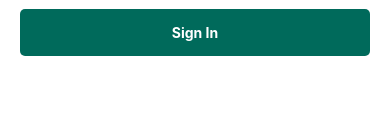
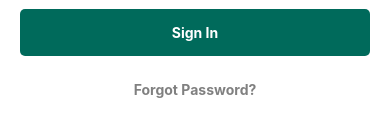
Before and after one commit to IanKaire/CytonnAuthentication, a React Native app: screen / in a window 390 px wide. Shown: the part 274-410 px from the top of the page. Built offline with nearby package versions, Linux system fonts and the light colour scheme.

Commit message:
implemented button type property

```diff
--- a/src/components/CustomButton/CustomButton.js
+++ b/src/components/CustomButton/CustomButton.js
@@ -1,17 +1,10 @@
 import React from 'react';
 import {Text, StyleSheet, Pressable} from 'react-native';
 
-const CustomButton = ({onPress, text}) => {
+const CustomButton = ({onPress, text, type="PRIMARY"}) => {
   return (
-    <Pressable
-      onPress={onPress}
-      style={
-        styles.container
-        }>
-      <Text
-        style={
-          styles.text
-          }>
+    <Pressable onPress={onPress} style={[styles.container, styles[`container_${type}`]]}>
+      <Text style={[styles.text, styles[`text_${type}`]]}>
         {text}
       </Text>
     </Pressable>
@@ -21,17 +14,35 @@
 const styles = StyleSheet.create({
   container: {
     width: '100%',
-    backgroundColor: '#006A5B',
     padding: 15,
     marginVertical: 5,
     alignItems: 'center',
     borderRadius: 5,
   },
 
+  container_PRIMARY: {
+    backgroundColor: '#006A5B',
+  },
+
+  container_SECONDARY: {
+    borderColor: '#006A5B',
+    borderWidth: 2,
+  },
+
+  container_TERTIARY: {},
+
   text: {
     fontWeight: 'bold',
     color: 'white',
-  }
+  },
+
+  text_SECONDARY: {
+    color: '#006A5B',
+  },
+
+  text_TERTIARY: {
+    color: 'gray',
+  },
 });
 
 export default CustomButton;
--- a/src/screens/SignInScreen/SignInScreen.js
+++ b/src/screens/SignInScreen/SignInScreen.js
@@ -16,6 +16,10 @@
         console.warn(password);
     };
 
+    const onForgotPasswordPressed = () => {
+        console.warn('Forgot Password Pressed');
+    };
+
     return (
         <View style={styles.root}>
              <Image
@@ -26,6 +30,7 @@
         <CustomInput placeholder="Username" value={username} setValue={setUserName} secureTextEntry={false}/>
         <CustomInput placeholder="Password" value={password} setValue={setPassword} secureTextEntry={true}/>
         <CustomButton text="Sign In" onPress={onSignInPressed}/>
+        <CustomButton text="Forgot Password?" onPress={onForgotPasswordPressed} type="TERTIARY"/>
         </View>
     );
 };
```
